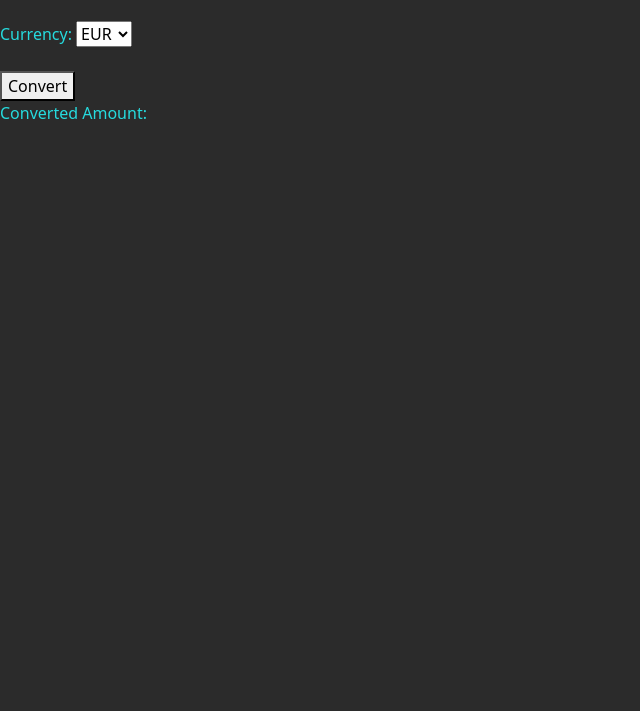
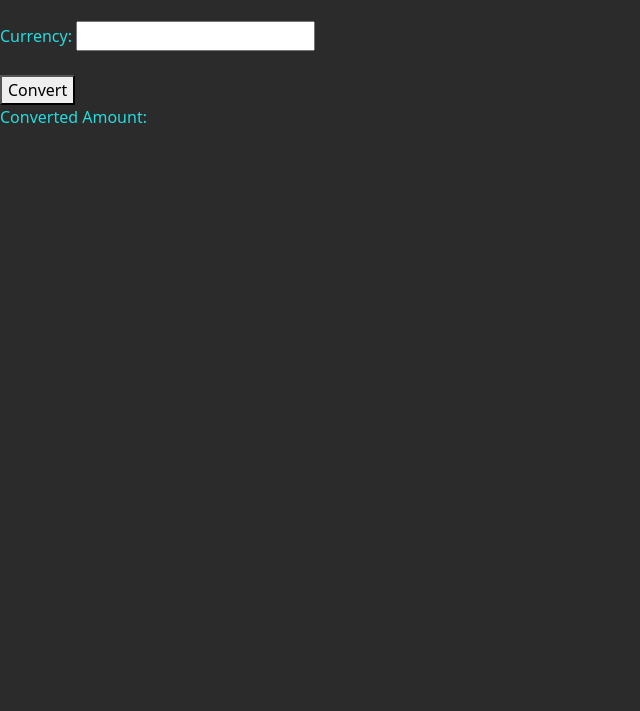
Before and after one commit to julienfullstack/currency-exchange, a website built with webpack: page src/index.html in a window 1280 px wide. Shown: the part 89-800 px from the top of the page, without its empty margins (0-640 px from the left). Built offline with nearby package versions, Linux system fonts and the light colour scheme.

Commit message:
Changed HTML styling so that users enter the currency acronypm as opposed to select it

```diff
--- a/src/index.html
+++ b/src/index.html
@@ -4,20 +4,15 @@
 <head>
   <title>Currency Converter</title>
 </head>
+
 <body>
   <h1>Currency Converter</h1>
-  <form>
+  <form id="currencyForm">
     <label for="amount">Amount in USD:</label>
     <input type="number" id="amount" name="amount" required><br><br>
 
     <label for="currency">Currency:</label>
-    <select id="currency" name="currency">
-      <option value="EUR">EUR</option>
-      <option value="GBP">GBP</option>
-      <option value="CAD">CAD</option>
-      <option value="AUD">AUD</option>
-      <option value="JPY">JPY</option>
-    </select><br><br>
+    <input type="text" id="currency" name="currency" required><br><br>
 
     <button type="submit">Convert</button>
   </form>
```
